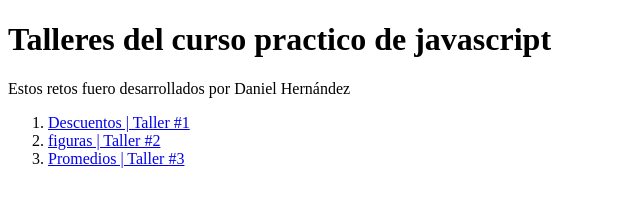
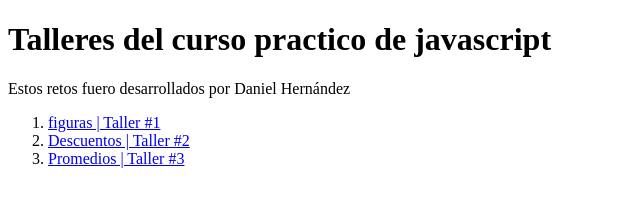
Before and after one commit to Dann-Herz/platzi-curso-practico-javascript, a website: page index.html in a window 1280 px wide. Shown: the whole page, without its empty margins (0-640 px from the left). Drawn offline with Linux system fonts and the light colour scheme.

Commit message:
I fix some of the dependencies problems that I found

```diff
--- a/index.html
+++ b/index.html
@@ -16,10 +16,10 @@
     <nav>
       <ol>
         <li>
-          <a href="./descuentos.html">Descuentos | Taller #1</a>
+          <a href="./figuras.html">figuras | Taller #1</a>
         </li>
         <li>
-          <a href="./figuras.html">figuras | Taller #2</a>
+          <a href="./descuentos.html">Descuentos | Taller #2</a>
         </li>
         <li>
           <a href="./promedios.html">Promedios | Taller #3</a>
--- a/package.json
+++ b/package.json
@@ -20,6 +20,6 @@
   },
   "homepage": "https://github.com/Dann-Herz/platzi-curso-practico-javascript#readme",
   "dependencies": {
-    "live-server": "^1.2.1"
+    "live-server": "^1.1.0"
   }
 }
```
Also changed, not shown: 1 other file.
